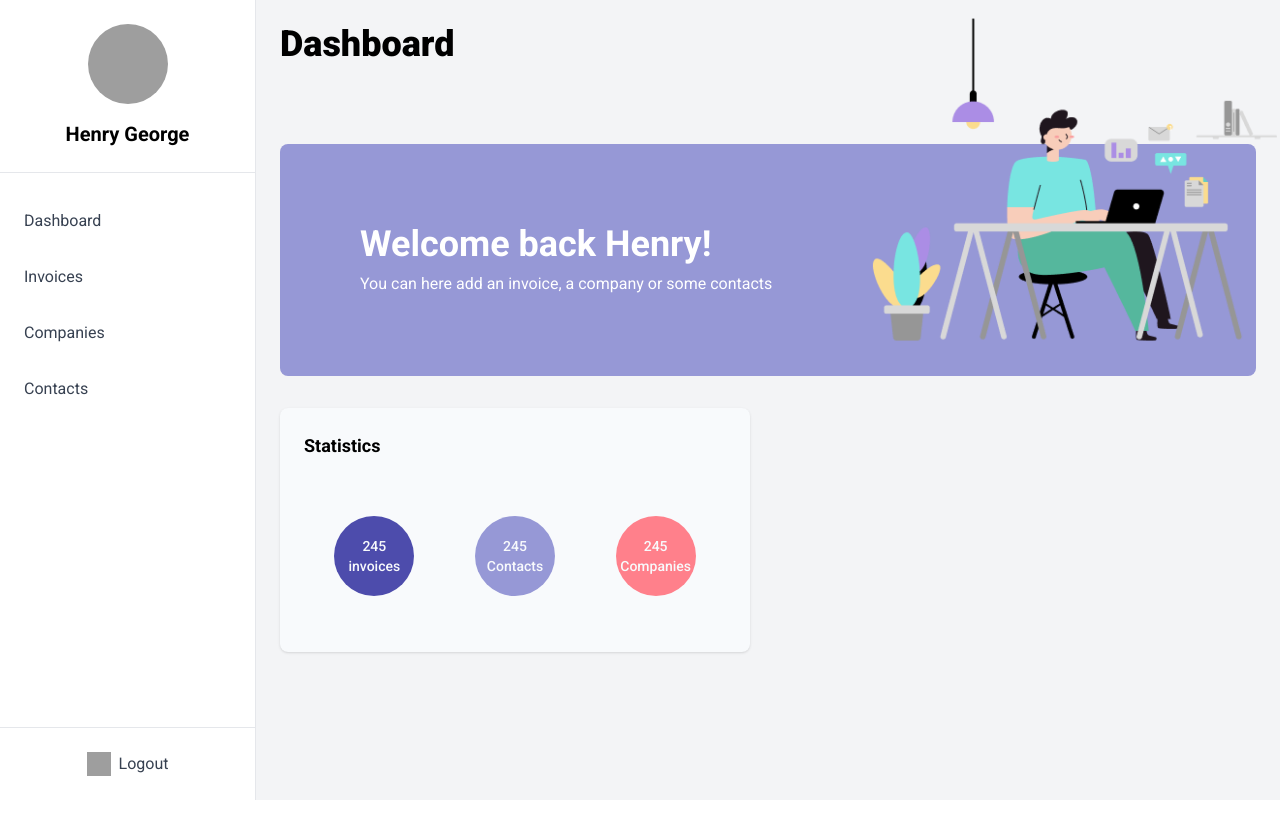
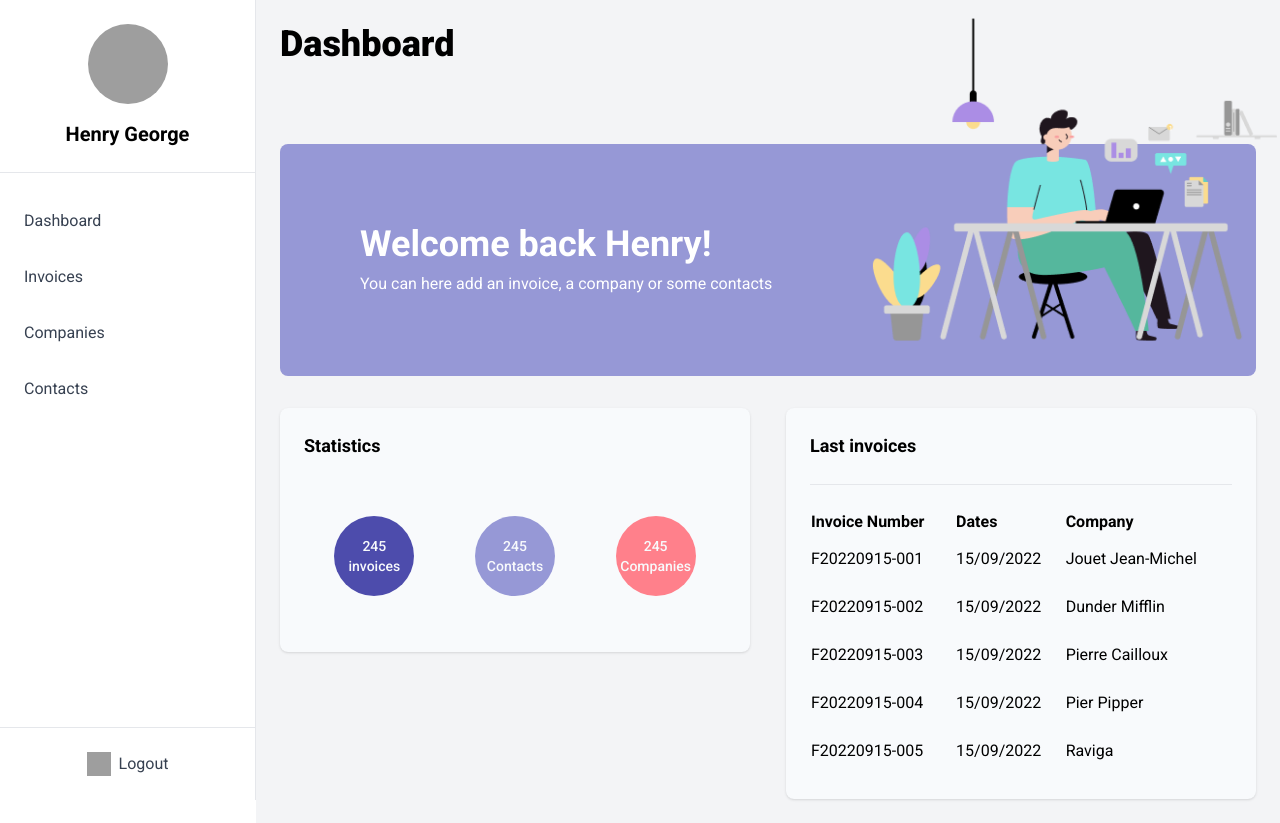
Before and after one commit to Justine-Frigo/Cogip_project_frontend, a Vue app: page /dashboard in a window 1280 px wide. Before the commit the page ends 800 px from the top, so only its background shows below. Built offline with nearby package versions, Linux system fonts and the light colour scheme; grey boxes are pictures that could not be loaded.

Commit message:
add invoices dashboard

```diff
--- /dev/null
+++ b/src/components/DashboardLastInvoices.vue
@@ -0,0 +1,64 @@
+<template>
+    <div class=" bg-slate-50 p-6 mt-8 rounded-lg shadow h-max">
+        <h3 class="text-lg font-bold mb-6 border-b pb-6">Last invoices</h3>
+        <table class="min-w-full">
+            <thead>
+                <tr class="*:text-left">
+                    <th>
+                        Invoice Number
+                    </th>
+                    <th>
+                        Dates
+                    </th>
+                    <th>
+                        Company
+                    </th>
+                </tr>
+            </thead>
+            <tbody>
+                <tr v-for="(invoice, index) in dashboardLastInvoices" :key="index" class="h-12">
+                    <td>
+                        {{ invoice.invoice_number }}
+                    </td>
+                    <td>
+                        {{ invoice.dates_due }}
+
+                    </td>
+                    <td>
+                        {{ invoice.company }}
+
+                    </td>
+                </tr>
+            </tbody>
+        </table>
+    </div>
+</template>
+
+<script>
+import axios from 'axios';
+export default {
+    name: 'DashboardLastInvoices',
+    data() {
+        return {
+            dashboardLastInvoices: null,
+        }
+    },
+    computed: {},
+    async mounted() {
+        this.dashboardLastInvoices = await this.getDashboardLastInvoices()
+    },
+    methods: {
+        async getDashboardLastInvoices() {
+            try {
+                const response = await axios.get("../../mock/invoices.json");
+                return response.data
+            } catch (error) {
+                console.error(error)
+            }
+        }
+    }
+}
+</script>
+
+<!-- Add "scoped" attribute to limit CSS to this component only -->
+<style></style>
--- a/src/views/DashboardView.vue
+++ b/src/views/DashboardView.vue
@@ -1,26 +1,27 @@
 <template>
   <div class="grid grid-cols-2 gap-x-9">
-      <Statistics/>
+    <Statistics />
+    <DashboardLastInvoices />
   </div>
 </template>
 
 <script>
+import DashboardLastInvoices from '@/components/DashboardLastInvoices.vue';
 import Statistics from '@/components/Statistics.vue';
 export default {
   name: 'DashboardView',
-      components:{
+  components: {
     Statistics,
+    DashboardLastInvoices,
   },
   data() {
     return {}
   },
   computed: {},
-      mounted() {},
+  mounted() { },
   methods: {}
 }
 </script>
 
 <!-- Add "scoped" attribute to limit CSS to this component only -->
-  <style>
-
-  </style>
+<style></style>
```
Lines whose indentation alone changed are shown as unchanged.
